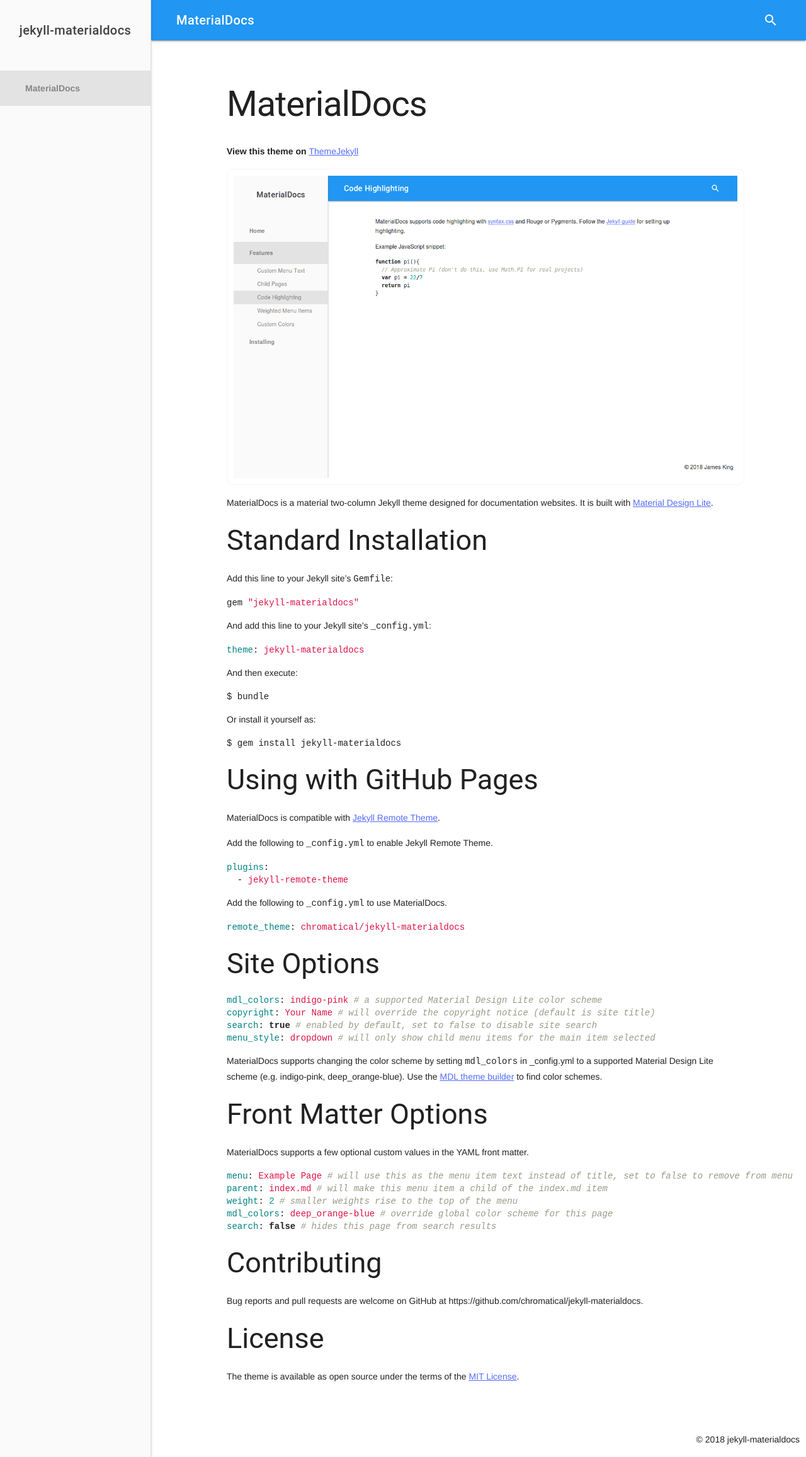
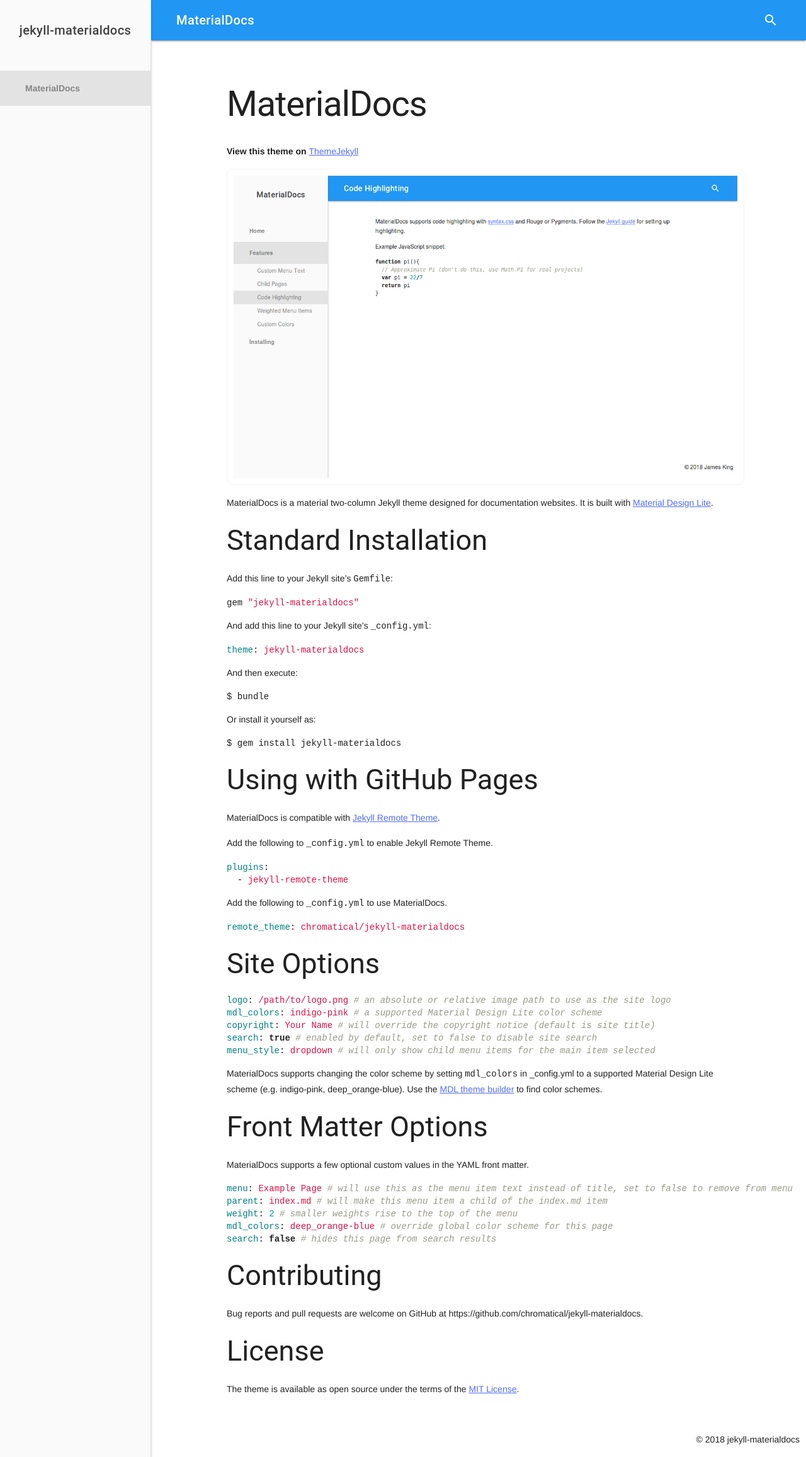
Before and after one commit to chromatical/jekyll-materialdocs, a Jekyll site: the page built from README.md, in a window 1280 px wide. Shown: the whole page at 63% size. Built offline with Jekyll 4.4.1, drawn with Linux system fonts in a browser that asks for light colours; our own code applies the rules of GitHub Pages for plain Markdown files.

Commit message:
Add site logo option

````diff
--- a/README.md
+++ b/README.md
@@ -47,6 +47,7 @@
 
 ## Site Options
 ```yaml
+logo: /path/to/logo.png # an absolute or relative image path to use as the site logo
 mdl_colors: indigo-pink # a supported Material Design Lite color scheme
 copyright: Your Name # will override the copyright notice (default is site title)
 search: true # enabled by default, set to false to disable site search
--- a/_layouts/default.html
+++ b/_layouts/default.html
@@ -20,7 +20,12 @@
         </div>
       </header>
       <div class="mdl-layout__drawer">
-        <span class="mdl-layout-title"><a id="site-title" href="{{ '/' | absolute_url }}">{{ site.title }}</a></span>
+        <span class="mdl-layout-title">
+          {% if site.logo %}
+            <img src="{{ site.logo | absolute_url }}" alt="" id="site-logo">
+          {% endif %}
+          <a id="site-title" href="{{ '/' | absolute_url }}">{{ site.title }}</a>
+        </span>
         <nav class="mdl-navigation">
           {% include menu.html %}
         </nav>
--- a/assets/jekyll-materialdocs.css
+++ b/assets/jekyll-materialdocs.css
@@ -1,6 +1,10 @@
 #site-title{
   color: inherit;
   text-decoration: none;
+}
+#site-logo{
+  max-width: 100%;
+  padding-bottom: 32px;
 }
 .mdl-layout__drawer > .mdl-layout-title{
   padding-left: 16px;
````
